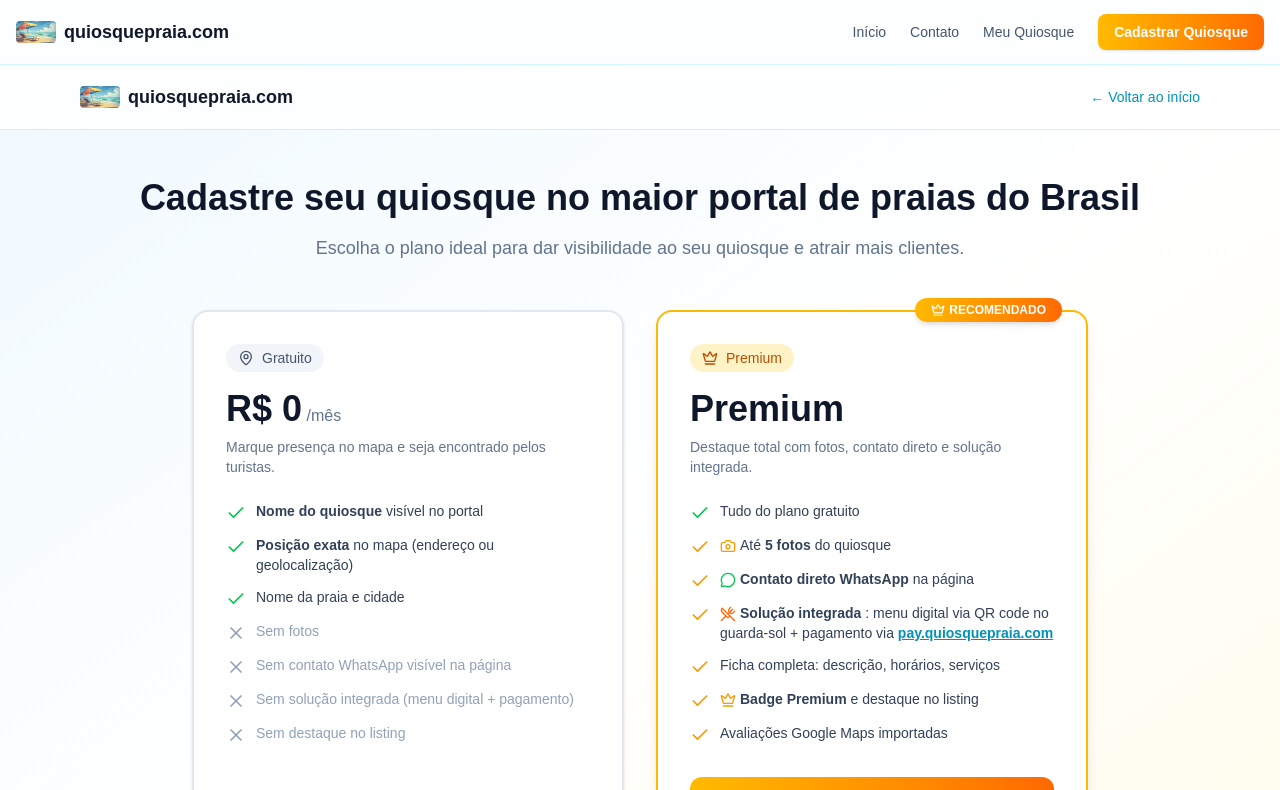
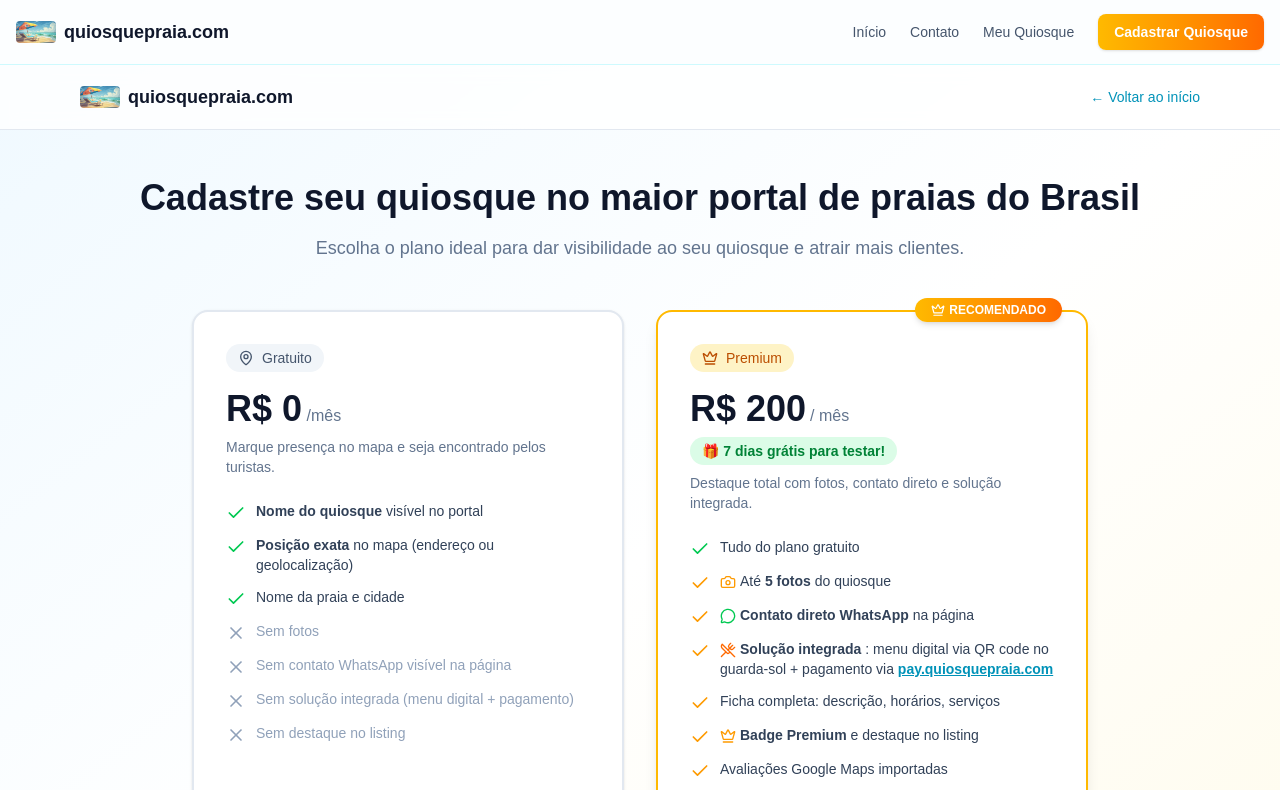
Before and after one commit to brasilagency2026/quiosquepraiadirectory, a Next.js app: page /inscription in a window 1280 px wide. Shown: the top 790 px of the page. Built offline with nearby package versions, Linux system fonts and the light colour scheme.

Commit message:
feat: add 7-day free trial and R/month pricing to Premium card

```diff
--- a/app/inscription/page.tsx
+++ b/app/inscription/page.tsx
@@ -240,9 +240,13 @@ export default function InscriptionPage() {
                     <Crown className="h-4 w-4" />
                     Premium
                   </div>
-                  <div className="mt-4">
-                    <span className="text-4xl font-extrabold text-slate-900 dark:text-white">Premium</span>
+                  <div className="mt-4 flex items-baseline gap-1">
+                    <span className="text-4xl font-extrabold text-slate-900 dark:text-white">R$ 200</span>
+                    <span className="text-base text-slate-500">/ mês</span>
                   </div>
+                  <p className="mt-2 inline-flex items-center gap-1.5 rounded-full bg-green-100 px-3 py-1 text-sm font-semibold text-green-700 dark:bg-green-900/30 dark:text-green-400">
+                    🎁 7 dias grátis para testar!
+                  </p>
                   <p className="mt-2 text-sm text-slate-500">
                     Destaque total com fotos, contato direto e solução integrada.
                   </p>
```
